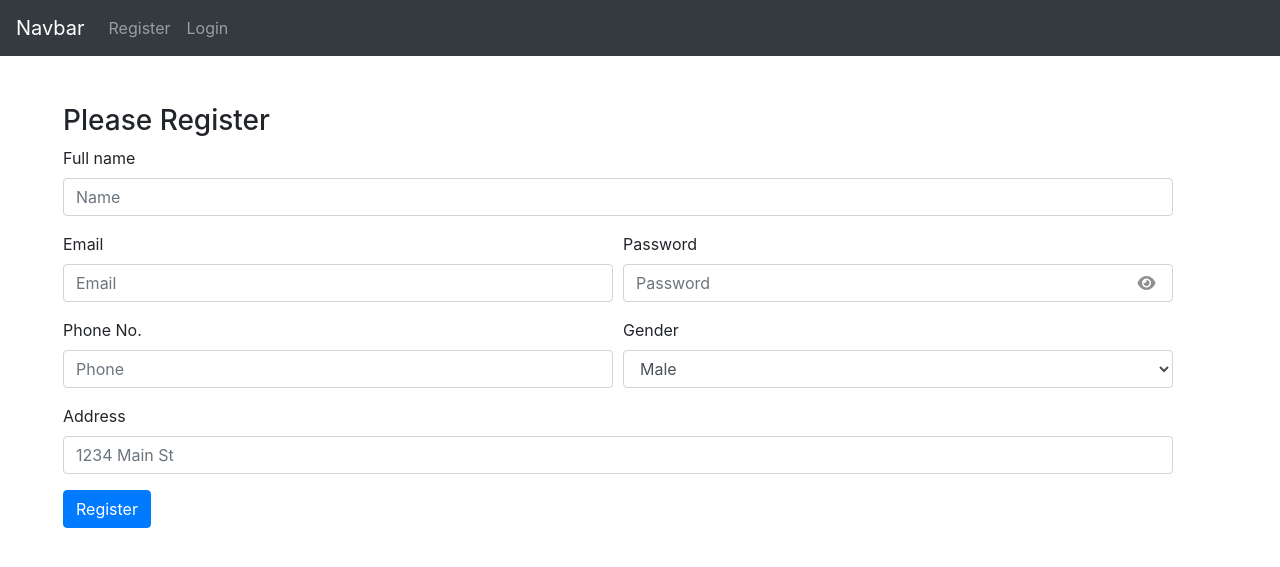
After one commit to Bandhan-singh-katoch/crud_php, a PHP site: page /register/signup.php in a window 1280 px wide. The commit adds this page. Shown: the top 567 px of the page. Run offline with PHP 8.4, Linux system fonts and the light colour scheme; some libraries are stand-ins or nearby versions.

Commit message:
Add files via upload

```diff
--- a/index.php
+++ b/index.php
@@ -1,3 +1,2 @@
-<?php require_once "header.php";
-
-require_once "footer.php"
+<?php
+require_once __DIR__ . "/register/login.php";
--- a/posts/add.php
+++ b/posts/add.php
@@ -27,7 +27,7 @@ if ($_SERVER["REQUEST_METHOD"] == "POST") {
 
     if (!$err) {
 
-        $sql = "INSERT INTO `user` (`name`, `description`, `created_at`, `updated_at`) VALUES ('$name', '$desc' , now(), now())";
+        $sql = "INSERT INTO `posts` (`name`, `description`, `created_at`, `updated_at`) VALUES ('$name', '$desc' , now(), now())";
 
         if ($conn->query($sql) === true) {
             $msg = "Added successfully  ";
--- a/posts/delete.php
+++ b/posts/delete.php
@@ -6,7 +6,7 @@ $id = "";
 if ($_SERVER["REQUEST_METHOD"] == "POST") {
 
     $id = $_POST['id'];
-    $sql_delete = "DELETE FROM user WHERE id=$id";
+    $sql_delete = "DELETE FROM posts WHERE id=$id";
 
     if ($conn->query($sql_delete)) {
         header("Location: list.php");
--- a/posts/edit.php
+++ b/posts/edit.php
@@ -16,7 +16,7 @@ if ($_SERVER["REQUEST_METHOD"] == "POST") {
     }
     if ($nonce == 1) {
         // request made from the same file
-        $sql = "UPDATE `user` SET `name` = '$name', `description` = '$desc', `updated_at` = now() WHERE `user`.`id` = '$id' ";
+        $sql = "UPDATE `posts` SET `name` = '$name', `description` = '$desc', `updated_at` = now() WHERE `posts`.`id` = '$id' ";
         $conn->query($sql);
         $conn->close();
         header("Location: list.php");
--- a/posts/list.php
+++ b/posts/list.php
@@ -34,7 +34,7 @@ if (isset($_GET['keyword'])) {
 
 // sql for receiving the data from table
 //we have another query in pagination also so edit the sql accordingly
-$sql = "SELECT * FROM user WHERE CONCAT_WS('',name,description) LIKE '%$keyword%' ORDER BY {$sort_by} {$sort_order} LIMIT {$offset},{$limit}";
+$sql = "SELECT * FROM posts WHERE CONCAT_WS('',name,description) LIKE '%$keyword%' ORDER BY {$sort_by} {$sort_order} LIMIT {$offset},{$limit}";
 $result = $conn->query($sql);
 ?>
 
--- a/posts/pagination.php
+++ b/posts/pagination.php
@@ -1,5 +1,5 @@
 <?php
-$sql1 = "SELECT * FROM user WHERE CONCAT_WS('',name,description) LIKE '%$keyword%' ORDER BY {$sort_by} {$sort_order}";
+$sql1 = "SELECT * FROM posts WHERE CONCAT_WS('',name,description) LIKE '%$keyword%' ORDER BY {$sort_by} {$sort_order}";
 $result1 = $conn->query($sql1);
 $total_rows = $result1->num_rows;
 if ($total_rows > 0) {
--- /dev/null
+++ b/register/guest_footer.php
@@ -0,0 +1,18 @@
+</body>
+<script src="https://code.jquery.com/jquery-3.2.1.slim.min.js" integrity="sha384-KJ3o2DKtIkvYIK3UENzmM7KCkRr/rE9/Qpg6aAZGJwFDMVNA/GpGFF93hXpG5KkN" crossorigin="anonymous"></script>
+<script src="https://cdn.jsdelivr.net/npm/popper.js@1.12.9/dist/umd/popper.min.js" integrity="sha384-ApNbgh9B+Y1QKtv3Rn7W3mgPxhU9K/ScQsAP7hUibX39j7fakFPskvXusvfa0b4Q" crossorigin="anonymous"></script>
+<script src="https://cdn.jsdelivr.net/npm/bootstrap@4.0.0/dist/js/bootstrap.min.js" integrity="sha384-JZR6Spejh4U02d8jOt6vLEHfe/JQGiRRSQQxSfFWpi1MquVdAyjUar5+76PVCmYl" crossorigin="anonymous"></script>
+<script>
+    const password = document.querySelector("#inputPassword");
+    const eye = document.querySelector("#eye");
+
+    // for password hide
+    eye.addEventListener("click", function() {
+        this.classList.toggle("fa-eye-slash");
+        const type =
+            password.getAttribute("type") === "password" ? "text" : "password";
+        password.setAttribute("type", type);
+    });
+</script>
+
+</html>
--- /dev/null
+++ b/register/guest_header.php
@@ -0,0 +1,47 @@
+<!DOCTYPE html>
+<html lang="en">
+
+<head>
+    <meta charset="UTF-8">
+    <meta http-equiv="X-UA-Compatible" content="IE=edge">
+    <meta name="viewport" content="width=device-width, initial-scale=1.0">
+    <link rel="stylesheet" href="https://cdnjs.cloudflare.com/ajax/libs/font-awesome/6.1.1/css/all.min.css">
+    <link rel="stylesheet" href="https://cdn.jsdelivr.net/npm/bootstrap@4.0.0/dist/css/bootstrap.min.css" integrity="sha384-Gn5384xqQ1aoWXA+058RXPxPg6fy4IWvTNh0E263XmFcJlSAwiGgFAW/dAiS6JXm" crossorigin="anonymous">
+    <link href="//maxcdn.bootstrapcdn.com/font-awesome/4.1.0/css/font-awesome.min.css" rel="stylesheet">
+    <script src='https://kit.fontawesome.com/a076d05399.js' crossorigin='anonymous'></script>
+    <style>
+        .password_container {
+            position: relative;
+        }
+
+        .fa-eye {
+            position: absolute;
+            bottom: 15%;
+            right: 4%;
+            cursor: pointer;
+            color: rgb(145, 143, 143);
+        }
+    </style>
+    <title>Document</title>
+
+</head>
+
+<body>
+
+
+    <nav class="navbar navbar-expand-lg navbar-dark bg-dark">
+        <a class="navbar-brand" href="#">Navbar</a>
+        <button class="navbar-toggler" type="button" data-toggle="collapse" data-target="#navbarNavDropdown" aria-controls="navbarNavDropdown" aria-expanded="false" aria-label="Toggle navigation">
+            <span class="navbar-toggler-icon"></span>
+        </button>
+        <div class="collapse navbar-collapse" id="navbarNavDropdown">
+            <ul class="navbar-nav">
+                <li class="nav-item">
+                    <a class="nav-link" href="/register/signup.php">Register</a>
+                </li>
+                <li class="nav-item">
+                    <a class="nav-link" href="/register/login.php">Login</a>
+                </li>
+            </ul>
+        </div>
+    </nav>
--- /dev/null
+++ b/register/logout.php
@@ -0,0 +1,5 @@
+<?php
+session_start();
+$_SESSION = array();
+session_destroy();
+header("location: ../index.php");
--- /dev/null
+++ b/register/signup.php
@@ -0,0 +1,112 @@
+<?php
+session_start();
+if (isset($_SESSION["email"])) {
+    header("location: /posts/list.php");
+    exit;
+}
+require_once './guest_header.php';
+require_once '../util.php';
+require_once '../db/conn.php';
+
+$name = $email = $password = $phone = $gender = $address = "";
+$err = false;
+$err_detail = "";
+
+if ($_SERVER["REQUEST_METHOD"] == "POST") {
+    $name = test_input($_POST['name']);
+    $email = test_input($_POST['email']);
+    $password = test_input($_POST['password']);
+    $phone = test_input($_POST['phone']);
+    $gender = test_input($_POST['gender']);
+    $address = test_input($_POST['address']);
+
+    if (empty($name) || empty($email) || empty($password)) {
+        $err = true;
+        $err_detail = "Enter all details";
+    }
+
+    if (!$err) {
+        //if the user already exist
+        $stmt = $conn->prepare("SELECT * FROM `user` WHERE email=?");
+        $stmt->bind_param("s", $paramEmailCheck);
+        $paramEmailCheck = $email;
+        $stmt->execute();
+        $user = $stmt->get_result()->fetch_assoc();
+        $stmt->close();
+        // print_r($user);
+        if ($user) {
+            // print_r();
+            header("Location: login.php");
+        } else {
+            //for the new user
+            $stmt_in = $conn->prepare("INSERT INTO `user` (`name`, `email`, `password`, `phone`, `gender`, `address`) VALUES (?,?,?,?,?,?)");
+            $stmt_in->bind_param("ssssss", $paramName, $paramEmail, $paramPassword, $paramPhone, $paramGender, $paramAddress);
+
+            $paramName = $name;
+            $paramEmail = $email;
+            $paramPassword = $password;
+            $paramPhone = $phone;
+            $paramGender = $gender;
+            $paramAddress = $address;
+
+            if ($stmt_in->execute()) {
+                session_start();
+                $_SESSION['email'] = $email;
+                $_SESSION['valid'] = true;
+                // echo $_SESSION['email'];
+
+                header("Location: /posts/list.php");
+            }
+            $stmt_in->close();
+        }
+
+        $stmt->close();
+    }
+    $conn->close();
+}
+
+?>
+
+
+<div class="container m-5">
+    <h3>Please Register</h3>
+    <form method="post" action="signup.php">
+        <div class="form-group">
+            <label for="inputName">Full name</label>
+            <input type="text" name="name" value="" required class="form-control" id="inputName" placeholder="Name">
+        </div>
+        <div class="form-row">
+            <div class="form-group col-md-6">
+                <label for="inputEmail4">Email</label>
+                <input type="email" name="email" required value="" class="form-control" id="inputEmail4" placeholder="Email">
+            </div>
+            <div class="form-group col-md-6 password_container">
+                <label for="inputPassword">Password</label>
+                <input type="password" name="password" value="" required class="form-control" id="inputPassword" placeholder="Password">
+                <i class="fa-solid fa-eye" id="eye"></i>
+            </div>
+        </div>
+        <div class="form-row">
+            <div class="form-group col-md-6">
+                <label for="inputPhone">Phone No.</label>
+                <input type="tel" name="phone" value="" class="form-control" id="inputPhone" placeholder="Phone">
+            </div>
+            <div class="form-group col-md-6">
+                <label for="inputGender">Gender</label>
+                <select id="inputGender" class="form-control" name="gender">
+                    <option selected value="male">Male</option>
+                    <option value="female">Female</option>
+                    <option value="other">Other</option>
+                </select>
+            </div>
+        </div>
+        <div class="form-group">
+            <label for="inputAddress">Address</label>
+            <input type="text" name="address" value="" class="form-control" id="inputAddress" placeholder="1234 Main St">
+        </div>
+
+        <button type="submit" class="btn btn-primary">Register</button>
+    </form>
+</div>
+
+<?php require_once './guest_footer.php';
```
Also changed, not shown: header.php (+14 -2 lines), register/login.php (added, +69 -0 lines).
